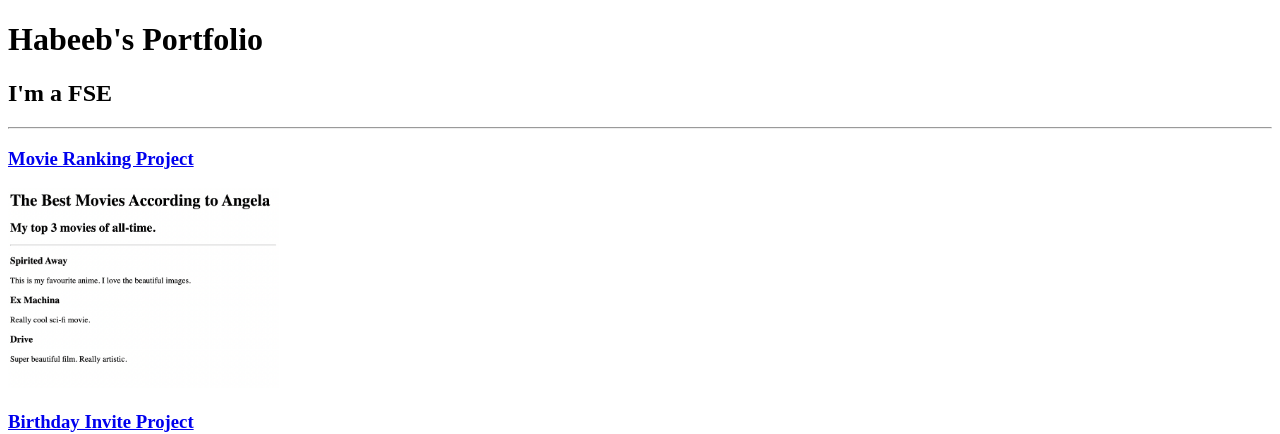
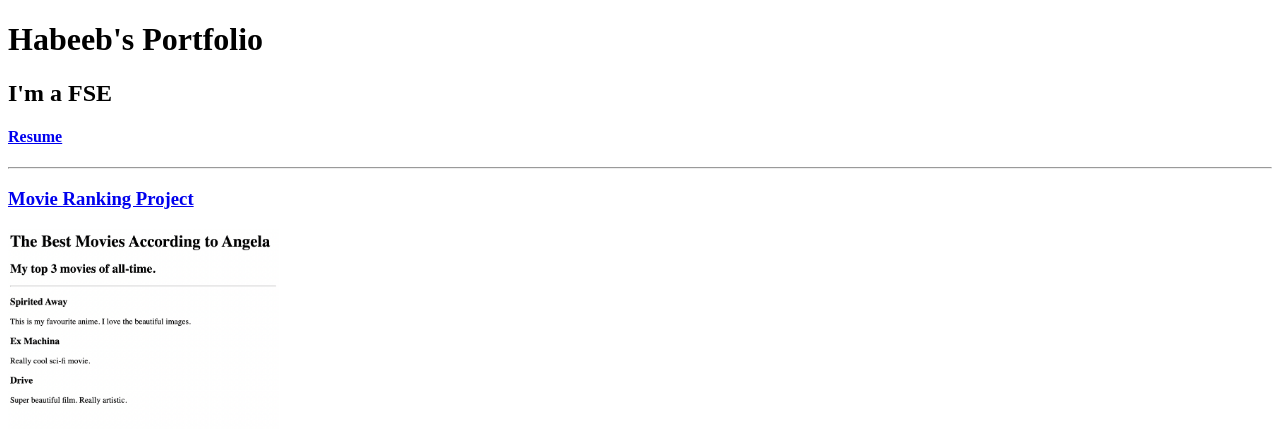
Before and after one commit to habeebul/portfolio, a plain HTML site: page index.html in a window 1280 px wide. Shown: the top 434 px of the page. Drawn offline with Linux system fonts and the light colour scheme.

Commit message:
Add files via upload

```diff
--- a/index.html
+++ b/index.html
@@ -8,7 +8,7 @@
 
 <body>
     <h1> Habeeb's Portfolio</h1>
-        <h2>I'm a FSE</h2>
+        <h2>I'm a FSE <h4><a href="./public/resume.html">Resume</a></h4></h2>
         <hr />
         <h3><a href="public/movie-ranking.html">Movie Ranking Project</a></h3>
         <img src="assets/images/movie-ranking.png" alt="Movie Ranking Project" height="200">
```
